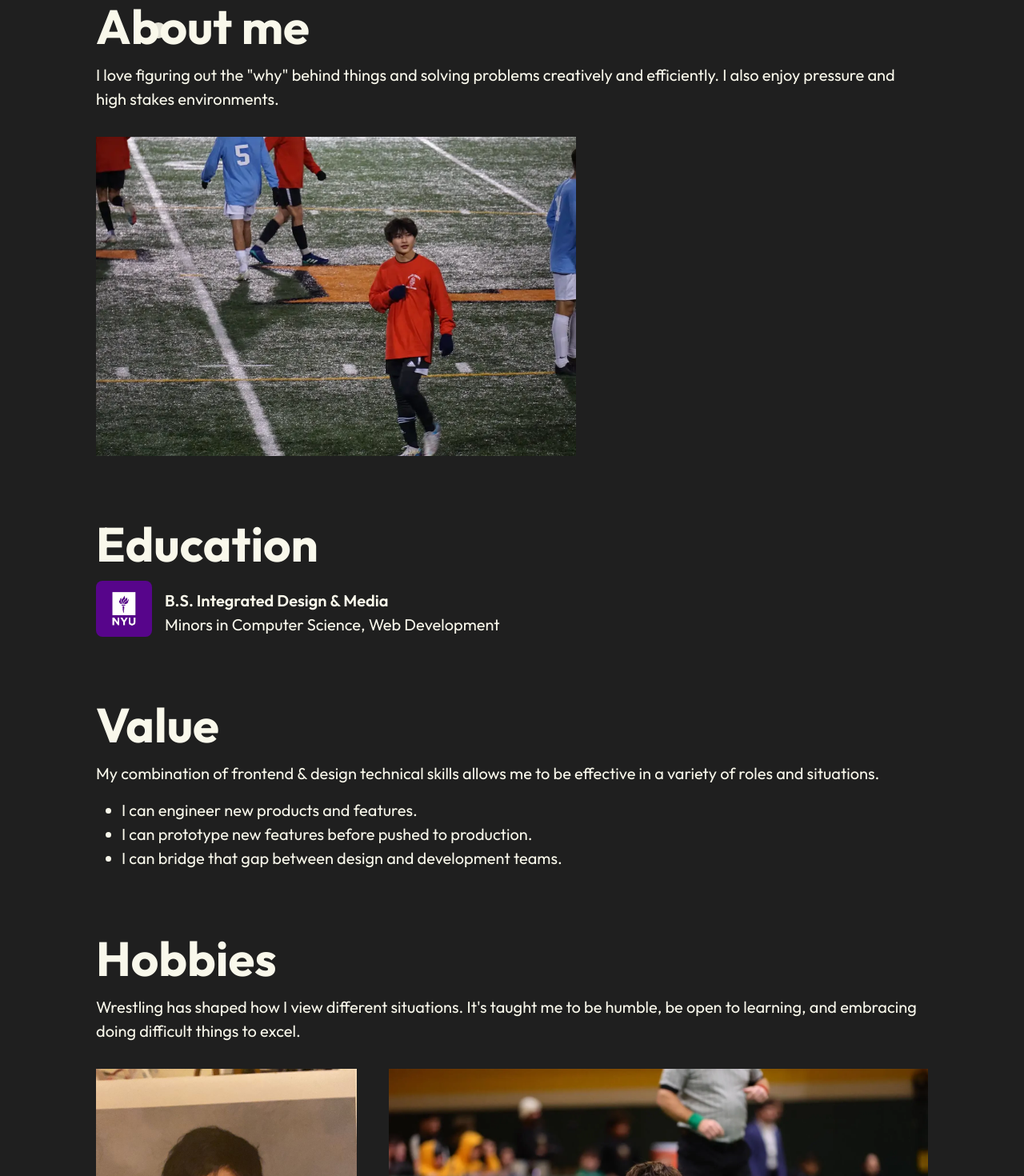
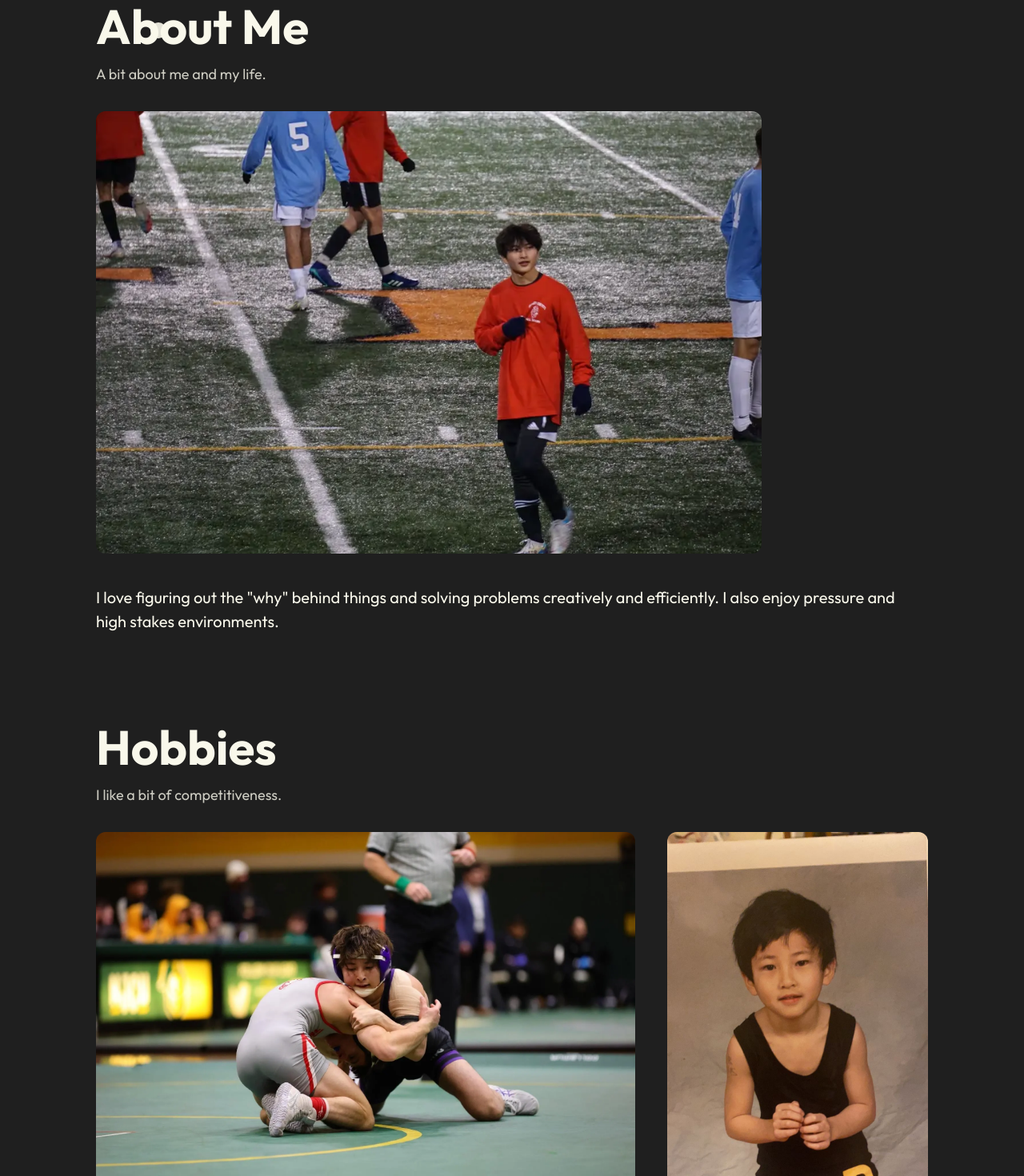
Before and after one commit to taikurachi/portfolio2, a Next.js app: page /about in a window 1280 px wide. Shown: the part 160-1630 px from the top of the page at 80% size. Built offline with nearby package versions, Linux system fonts and the light colour scheme.

Commit message:
changes to about me

```diff
--- a/app/about/page.js
+++ b/app/about/page.js
@@ -9,78 +9,51 @@ export default function AboutPage() {
       <Header />
       <div className="mx-auto pr-10 pl-10 max-w-[1120px] mt-20 flex flex-col gap-20 pb-40">
         <div>
-          <HeadingMain className="mb-4">About me</HeadingMain>
+          <HeadingMain className="mb-4">About Me</HeadingMain>
+          <p className="text-lg opacity-80">A bit about me and my life.</p>
+          <Image
+            src="/about/profile.webp"
+            width={0}
+            height={0}
+            sizes="100vw"
+            style={{ width: "80%", height: "auto" }}
+            alt="taisei profile image"
+            className="rounded-xl mb-10"
+          />
           <p>
             I love figuring out the &quot;why&quot; behind things and solving
             problems creatively and efficiently. I also enjoy pressure and high
             stakes environments.
           </p>
-          <Image
-            src="/about/profile.webp"
-            width={600}
-            height={300}
-            alt="taisei profile image"
-          />
-        </div>
-        <div>
-          <HeadingLG className="mb-4">Education</HeadingLG>
-          <div className="flex sm:flex-row flex-col gap-4 items-start sm:items-end">
-            <Image
-              className="rounded-lg h-min"
-              src="/about/nyu.png"
-              width={70}
-              height={10}
-              alt="nyu icon"
-            />
-            <div>
-              <p className="mb-0 font-semibold">
-                B.S. Integrated Design & Media
-              </p>
-              <p className="mb-0">
-                Minors in Computer Science, Web Development
-              </p>
-            </div>
-          </div>
-        </div>
-        <div>
-          <HeadingLG className="mb-4">Value</HeadingLG>
-          <p className="mb-4">
-            My combination of frontend & design technical skills allows me to be
-            effective in a variety of roles and situations.
-          </p>
-          <ul className="ml-8 list-disc">
-            <li>I can engineer new products and features.</li>
-            <li>I can prototype new features before pushed to production.</li>
-            <li>I can bridge that gap between design and development teams.</li>
-          </ul>
         </div>
         <div>
           <HeadingLG className="mb-4">Hobbies</HeadingLG>
-          <p>
-            Wrestling has shaped how I view different situations. It&apos;s
-            taught me to be humble, be open to learning, and embracing doing
-            difficult things to excel.
-          </p>
-          <div className="flex gap-10">
+          <p className="text-lg opacity-80">I like a bit of competitiveness.</p>
+          <div className="flex gap-10 mb-10">
             <div>
               <Image
-                className="w-full"
-                src="/about/taisei-small.JPG"
-                width={200}
+                className="w-full rounded-xl"
+                src="/about/wrestling.webp"
+                width={700}
                 height={300}
                 alt="taisei wrestling"
               />
             </div>
             <div>
               <Image
-                className="w-full"
-                src="/about/wrestling.webp"
-                width={600}
-                height={300}
+                className="w-full rounded-xl"
+                src="/about/taisei-small.JPG"
+                width={300}
+                height={400}
                 alt="taisei wrestling"
               />
             </div>
           </div>
+          <p>
+            Wrestling has shaped how I view different situations. It&apos;s
+            taught me to be humble, be open to learning, and embracing doing
+            difficult things to excel.
+          </p>
         </div>
       </div>
       <Footer />
```
